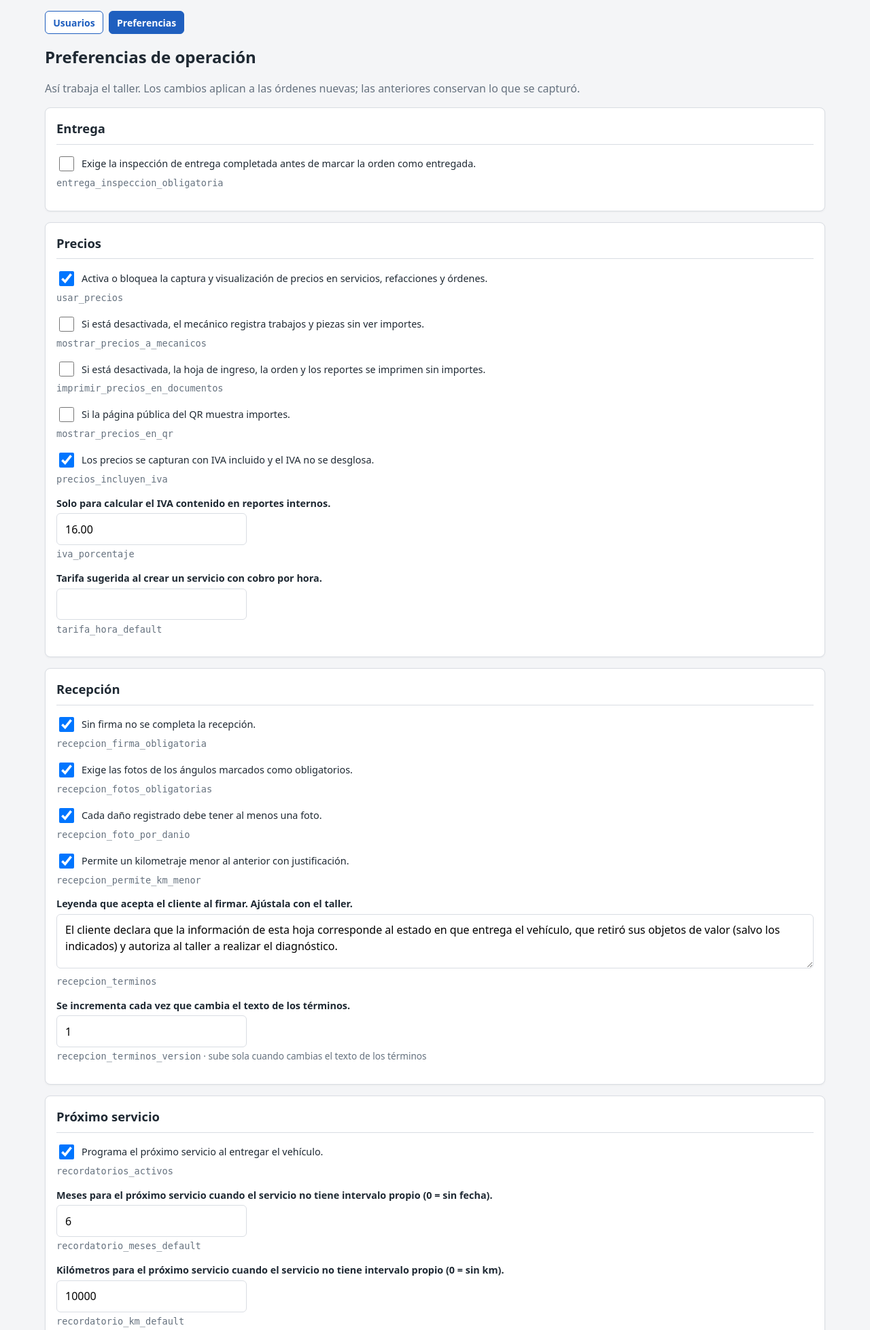
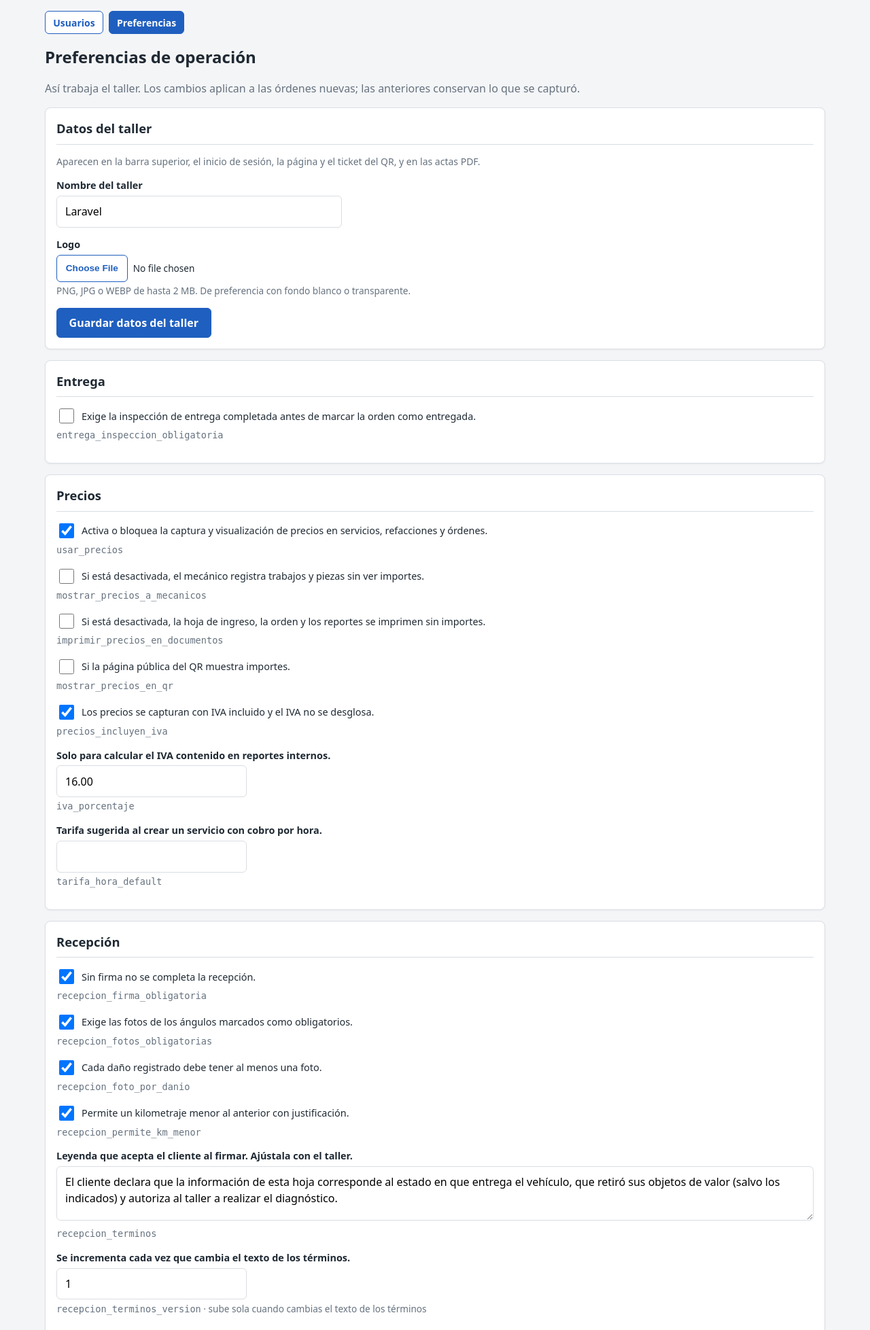
Before and after one commit to jagm30/SIIGTALLER, a Laravel app: page /preferencias in a window 1280 px wide. Shown: the part 54-2011 px from the top of the page at 68% size. Run offline with Laravel 12, Linux system fonts and the light colour scheme; a user stored in the database is signed in; data comes from the database, SQL or seed files in the repository.

Commit message:
Preferencias: nombre y logo del taller
Nueva tarjeta «Datos del taller» en Preferencias para editar el nombre y
subir o quitar el logo. La barra, el inicio de sesión, la página y el
ticket del QR y las actas PDF los toman de ahí; sin configurar se usa
el nombre de la aplicación.

Co-Authored-By: Claude Opus 5.5 <noreply@anthropic.com>

```diff
--- a/app/Http/Controllers/PreferenciaController.php
+++ b/app/Http/Controllers/PreferenciaController.php
@@ -18,7 +18,7 @@ class PreferenciaController extends Controller
 {
     public function edit(): View
     {
-        $preferencias = PreferenciaOperacion::whereNull('sucursal_id')
+        $preferencias = PreferenciaOperacion::whereNull('sucursal_id')->where('grupo', '!=', PreferenciaOperacion::GRUPO_TALLER)
             ->orderBy('grupo')->orderBy('id')->get()
             ->groupBy('grupo');
 
@@ -31,7 +31,7 @@ class PreferenciaController extends Controller
         $valores = $request->input('valores', []);
         $errores = [];
 
-        $preferencias = PreferenciaOperacion::whereNull('sucursal_id')->get();
+        $preferencias = PreferenciaOperacion::whereNull('sucursal_id')->where('grupo', '!=', PreferenciaOperacion::GRUPO_TALLER)->get();
 
         // Primero validamos todo; si algo está mal no guardamos nada.
         foreach ($preferencias as $p) {
--- a/app/Models/PreferenciaOperacion.php
+++ b/app/Models/PreferenciaOperacion.php
@@ -5,6 +5,9 @@ namespace App\Models;
 use App\Enums\TipoPreferencia;
 use Illuminate\Database\Eloquent\Model;
 use Illuminate\Database\Eloquent\Relations\BelongsTo;
+use Illuminate\Http\UploadedFile;
+use Illuminate\Support\Facades\Storage;
+use Symfony\Component\HttpFoundation\StreamedResponse;
 
 /**
  * Cómo opera el taller (modo con o sin precios, reglas de recepción, etc.).
@@ -101,6 +104,87 @@ class PreferenciaOperacion extends Model
         static::$memo = [];
     }
 
+    // ── Identidad del taller (nombre y logo) ─────────────────────
+
+    public const GRUPO_TALLER = 'taller';
+
+    private const DISCO_LOGO = 'local';
+
+    public static function nombreTaller(): string
+    {
+        return static::valor('taller_nombre') ?: config('app.name');
+    }
+
+    /** Ruta del logo en el disco privado, o null si no se ha subido. */
+    public static function rutaLogoTaller(): ?string
+    {
+        return static::valor('taller_logo') ?: null;
+    }
+
+    /** URL pública del logo; cambia de nombre con cada archivo nuevo para que el navegador no muestre el anterior. */
+    public static function urlLogoTaller(): ?string
+    {
+        $ruta = static::rutaLogoTaller();
+
+        return $ruta ? route('taller.logo', ['v' => pathinfo($ruta, PATHINFO_FILENAME)]) : null;
+    }
+
+    /** El logo incrustado en base64, para los PDF (dompdf no carga URLs del propio sitio). */
+    public static function logoTallerDataUri(): ?string
+    {
+        $ruta = static::rutaLogoTaller();
+        $disco = Storage::disk(self::DISCO_LOGO);
+
+        if (! $ruta || ! $disco->exists($ruta)) {
+            return null;
+        }
+
+        return 'data:' . $disco->mimeType($ruta) . ';base64,' . base64_encode($disco->get($ruta));
+    }
+
+    public static function respuestaLogoTaller(): ?StreamedResponse
+    {
+        $ruta = static::rutaLogoTaller();
+
+        if (! $ruta || ! Storage::disk(self::DISCO_LOGO)->exists($ruta)) {
+            return null;
+        }
+
+        return Storage::disk(self::DISCO_LOGO)->response($ruta, null, ['Cache-Control' => 'public, max-age=31536000']);
+    }
+
+    /** Guarda el nombre y, si llega, reemplaza o quita el logo (borra el archivo anterior). */
+    public static function actualizarIdentidadTaller(string $nombre, ?UploadedFile $logo, bool $quitarLogo, User $user): void
+    {
+        $anterior = static::rutaLogoTaller();
+        $nuevaRuta = $anterior;
+
+        if ($logo) {
+            $nuevaRuta = $logo->store('taller', self::DISCO_LOGO);
+        } elseif ($quitarLogo) {
+            $nuevaRuta = null;
+        }
+
+        static::guardarGeneral('taller_nombre', $nombre, $user);
+        static::guardarGeneral('taller_logo', $nuevaRuta, $user);
+
+        if ($anterior && $anterior !== $nuevaRuta) {
+            Storage::disk(self::DISCO_LOGO)->delete($anterior);
+        }
+    }
+
+    private static function guardarGeneral(string $clave, ?string $valor, User $user): void
+    {
+        $preferencia = static::firstOrNew(
+            ['sucursal_id' => null, 'clave' => $clave],
+            ['grupo' => self::GRUPO_TALLER, 'tipo' => TipoPreferencia::String],
+        );
+
+        if (! $preferencia->exists || $preferencia->valor !== $valor) {
+            $preferencia->fill(['valor' => $valor, 'actualizado_por_id' => $user->id])->save();
+        }
+    }
+
     /** Convierte el texto guardado al tipo declarado. */
     public function valorTipado(): mixed
     {
--- a/app/Providers/AppServiceProvider.php
+++ b/app/Providers/AppServiceProvider.php
@@ -6,9 +6,11 @@ use App\Enums\Rol;
 use App\Models\Inspeccion;
 use App\Models\InspeccionDanio;
 use App\Models\OrdenServicio;
+use App\Models\PreferenciaOperacion;
 use App\Models\User;
 use Illuminate\Database\Eloquent\Relations\Relation;
 use Illuminate\Support\Facades\Gate;
+use Illuminate\Support\Facades\View;
 use Illuminate\Support\ServiceProvider;
 
 class AppServiceProvider extends ServiceProvider
@@ -44,5 +46,15 @@ class AppServiceProvider extends ServiceProvider
             return $user->tienePermiso('ordenes.ver_todas')
                 || OrdenServicio::asignadasA($user)->whereKey($orden->id)->exists();
         });
+
+        // Nombre y logo del taller (se editan en Preferencias) para las vistas que los muestran.
+        View::composer(['layouts.app', 'auth.login', 'qr.show', 'qr.imprimir', 'preferencias.edit'], fn ($view) => $view->with([
+            'nombreTaller' => PreferenciaOperacion::nombreTaller(),
+            'logoTaller' => PreferenciaOperacion::urlLogoTaller(),
+        ]));
+        View::composer(['inspecciones.pdf', 'inspecciones.pdf_entrega'], fn ($view) => $view->with([
+            'nombreTaller' => PreferenciaOperacion::nombreTaller(),
+            'logoTaller' => PreferenciaOperacion::logoTallerDataUri(),
+        ]));
     }
 }
--- a/database/seeders/PreferenciasOperacionSeeder.php
+++ b/database/seeders/PreferenciasOperacionSeeder.php
@@ -34,6 +34,8 @@ class PreferenciasOperacionSeeder extends Seeder
         ['recordatorios', 'recordatorios_activos', 'bool', '1', 'Programa el próximo servicio al entregar el vehículo.'],
         ['recordatorios', 'recordatorio_meses_default', 'int', '6', 'Meses para el próximo servicio cuando el servicio no tiene intervalo propio (0 = sin fecha).'],
         ['recordatorios', 'recordatorio_km_default', 'int', '10000', 'Kilómetros para el próximo servicio cuando el servicio no tiene intervalo propio (0 = sin km).'],
+        ['taller', 'taller_nombre', 'string', null, 'Nombre del taller que aparece en la barra, el inicio de sesión, la página del QR y los documentos.'],
+        ['taller', 'taller_logo', 'string', null, 'Logo del taller (ruta del archivo guardado).'],
     ];
 
     public function run(): void
--- a/resources/views/auth/login.blade.php
+++ b/resources/views/auth/login.blade.php
@@ -4,7 +4,7 @@
 
 @section('contenido')
     <div class="tarjeta" style="max-width: 420px; margin: 3rem auto;">
-        <h1>🔧 {{ config('app.name') }}</h1>
+        <h1 class="login-marca">@include('layouts._logo', ['clase' => 'login-logo']) {{ $nombreTaller }}</h1>
         <p class="tenue">Inicia sesión para continuar.</p>
 
         <form method="POST" action="{{ url('/login') }}">
--- a/resources/views/inspecciones/pdf.blade.php
+++ b/resources/views/inspecciones/pdf.blade.php
@@ -51,9 +51,12 @@
     {{-- ── Hoja 1: datos y checklist ─────────────────────────────── --}}
     <table class="encabezado">
         <tr>
+            @if ($logoTaller)
+                <td style="width: 2.4cm; padding-right: 6pt;"><img src="{{ $logoTaller }}" alt="" style="max-width: 2.4cm; max-height: 1.4cm;"></td>
+            @endif
             <td>
                 <h1>{{ $titulo }}</h1>
-                <span class="tenue">{{ config('app.name') }} · {{ $orden->sucursal->nombre }}
+                <span class="tenue">{{ $nombreTaller }} · {{ $orden->sucursal->nombre }}
                     @if ($orden->sucursal->direccion) · {{ $orden->sucursal->direccion }} @endif
                     @if ($orden->sucursal->telefono) · Tel. {{ $orden->sucursal->telefono }} @endif</span>
             </td>
--- a/resources/views/inspecciones/pdf_entrega.blade.php
+++ b/resources/views/inspecciones/pdf_entrega.blade.php
@@ -31,9 +31,12 @@
 
     <table class="encabezado">
         <tr>
+            @if ($logoTaller)
+                <td style="width: 2.4cm; padding-right: 6pt;"><img src="{{ $logoTaller }}" alt="" style="max-width: 2.4cm; max-height: 1.4cm;"></td>
+            @endif
             <td>
                 <h1>Acta de entrega del vehículo</h1>
-                <span class="tenue">{{ config('app.name') }} · {{ $orden->sucursal->nombre }}
+                <span class="tenue">{{ $nombreTaller }} · {{ $orden->sucursal->nombre }}
                     @if ($orden->sucursal->direccion) · {{ $orden->sucursal->direccion }} @endif
                     @if ($orden->sucursal->telefono) · Tel. {{ $orden->sucursal->telefono }} @endif</span>
             </td>
--- /dev/null
+++ b/resources/views/layouts/_logo.blade.php
@@ -0,0 +1,2 @@
+{{-- Logo del taller (Preferencias) o la llave si no se ha subido. Uso: @include('layouts._logo', ['clase' => 'marca-logo']) --}}
+@if ($logoTaller)<img src="{{ $logoTaller }}" alt="" class="{{ $clase }}">@else🔧@endif
--- a/resources/views/layouts/app.blade.php
+++ b/resources/views/layouts/app.blade.php
@@ -3,7 +3,7 @@
 <head>
     <meta charset="utf-8">
     <meta name="viewport" content="width=device-width, initial-scale=1">
-    <title>@yield('titulo', 'Taller') · {{ config('app.name') }}</title>
+    <title>@yield('titulo', 'Taller') · {{ $nombreTaller }}</title>
     @include('layouts.estilos')
     @stack('styles')
 </head>
@@ -11,7 +11,7 @@
 @unless($publico ?? false)
     @auth
         <header class="barra">
-            <a href="{{ route('dashboard') }}" class="marca">🔧 {{ config('app.name') }}</a>
+            <a href="{{ route('dashboard') }}" class="marca">@include('layouts._logo', ['clase' => 'marca-logo']) {{ $nombreTaller }}</a>
             <nav>
                 <a href="{{ route('dashboard') }}" @class(['activo' => request()->routeIs('dashboard')])>Inicio</a>
                 <a href="{{ route('ordenes.index') }}" @class(['activo' => request()->routeIs('ordenes.*', 'inspecciones.*')])>Órdenes</a>
--- a/resources/views/layouts/estilos.blade.php
+++ b/resources/views/layouts/estilos.blade.php
@@ -18,7 +18,10 @@
     .barra { display: flex; flex-wrap: wrap; align-items: center; gap: .5rem 1.25rem; padding: .6rem 1rem; background: #1f2933; color: #fff; }
     .barra a { color: #d6dde6; text-decoration: none; padding: .35rem .6rem; border-radius: 6px; transition: background .15s; }
     .barra a.activo, .barra a:hover { background: #34414f; color: #fff; }
-    .barra .marca { font-weight: 700; color: #fff; }
+    .barra .marca { display: inline-flex; align-items: center; gap: .45rem; font-weight: 700; color: #fff; }
+    .marca-logo { height: 30px; width: auto; max-width: 120px; object-fit: contain; background: #fff; border-radius: 4px; padding: 2px; }
+    .login-marca { display: flex; align-items: center; gap: .6rem; }
+    .login-logo { height: 48px; width: auto; max-width: 160px; object-fit: contain; }
     .barra nav { display: flex; flex-wrap: wrap; gap: .25rem; flex: 1; }
     .barra .salir { display: flex; align-items: center; gap: .5rem; }
     .barra .tenue { color: #aab4bf; font-size: .875rem; }
--- a/resources/views/preferencias/edit.blade.php
+++ b/resources/views/preferencias/edit.blade.php
@@ -14,6 +14,31 @@
     @if ($preferencias->isEmpty())
         <div class="aviso alerta">No hay preferencias guardadas. Corre <code>php artisan db:seed --class=PreferenciasOperacionSeeder</code>.</div>
     @endif
+
+    <form method="POST" action="{{ route('preferencias.taller') }}" enctype="multipart/form-data" class="tarjeta">
+        @csrf @method('PUT')
+        <h2>Datos del taller</h2>
+        <p class="tenue chico">Aparecen en la barra superior, el inicio de sesión, la página y el ticket del QR, y en las actas PDF.</p>
+
+        <div class="campo">
+            <label for="taller-nombre">Nombre del taller</label>
+            <input type="text" id="taller-nombre" name="nombre" value="{{ old('nombre', $nombreTaller) }}" maxlength="100" required style="max-width: 420px;">
+        </div>
+
+        <div class="campo">
+            <label for="taller-logo">Logo</label>
+            @if ($logoTaller)
+                <img src="{{ $logoTaller }}" alt="Logo actual" style="display: block; max-height: 80px; max-width: 220px; margin-bottom: .5rem; border: 1px solid var(--borde); border-radius: 6px; padding: 4px; background: #fff;">
+            @endif
+            <input type="file" id="taller-logo" name="logo" accept="image/png,image/jpeg,image/webp">
+            <p class="ayuda">PNG, JPG o WEBP de hasta 2 MB. De preferencia con fondo blanco o transparente.</p>
+            @if ($logoTaller)
+                <label class="casilla"><input type="checkbox" name="quitar_logo" value="1"> Quitar el logo actual</label>
+            @endif
+        </div>
+
+        <button class="boton">Guardar datos del taller</button>
+    </form>
 
     <form method="POST" action="{{ route('preferencias.update') }}">
         @csrf @method('PUT')
--- a/resources/views/qr/imprimir.blade.php
+++ b/resources/views/qr/imprimir.blade.php
@@ -45,6 +45,10 @@
 .qr-ticket-marca {
     font-size: .72rem; font-weight: 800; letter-spacing: .12em;
     text-transform: uppercase; color: var(--tenue); margin: 0 0 1.1rem;
+}
+.qr-ticket-logo {
+    display: block; margin: 0 auto .4rem;
+    height: 48px; width: auto; max-width: 160px; object-fit: contain;
 }
 
 .qr-ticket-qr {
@@ -118,7 +122,7 @@
 
 @if ($vehiculo->qr_activo)
     <div class="qr-ticket">
-        <p class="qr-ticket-marca">🔧 {{ config('app.name') }}</p>
+        <p class="qr-ticket-marca">@include('layouts._logo', ['clase' => 'qr-ticket-logo']) {{ $nombreTaller }}</p>
 
         <div class="qr-ticket-qr">{!! $vehiculo->qrSvg() !!}</div>
 
--- a/routes/web.php
+++ b/routes/web.php
@@ -4,6 +4,7 @@ use App\Http\Controllers\AdjuntoController;
 use App\Http\Controllers\Auth\LoginController;
 use App\Http\Controllers\ClienteController;
 use App\Http\Controllers\DashboardController;
+use App\Http\Controllers\IdentidadTallerController;
 use App\Http\Controllers\InspeccionController;
 use App\Http\Controllers\InspeccionDanioController;
 use App\Http\Controllers\MarcaController;
@@ -22,6 +23,7 @@ use Illuminate\Support\Facades\Route;
 | Página pública del QR: la ve el cliente desde su celular, sin iniciar sesión.
 */
 Route::get('/v/{token}', [QrController::class, 'show'])->name('qr.show');
+Route::get('/logo-taller', [IdentidadTallerController::class, 'logo'])->name('taller.logo');
 
 /*
 | Inicio de sesión
@@ -101,4 +103,5 @@ Route::middleware('auth')->group(function () {
         ->parameters(['usuarios' => 'usuario'])->middleware('can:usuarios.gestionar');
     Route::get('/preferencias', [PreferenciaController::class, 'edit'])->middleware('can:preferencias.editar')->name('preferencias.edit');
     Route::put('/preferencias', [PreferenciaController::class, 'update'])->middleware('can:preferencias.editar')->name('preferencias.update');
+    Route::put('/preferencias/taller', [IdentidadTallerController::class, 'update'])->middleware('can:preferencias.editar')->name('preferencias.taller');
 });
```
Also changed, not shown: app/Http/Controllers/IdentidadTallerController.php (added, +36 -0 lines), resources/views/qr/show.blade.php (+9 -3 lines), tests/Feature/IdentidadTallerTest.php (added, +146 -0 lines), database/migrations/2026_11_20_000001_add_identidad_taller_to_preferencias_operacion.php (added).
